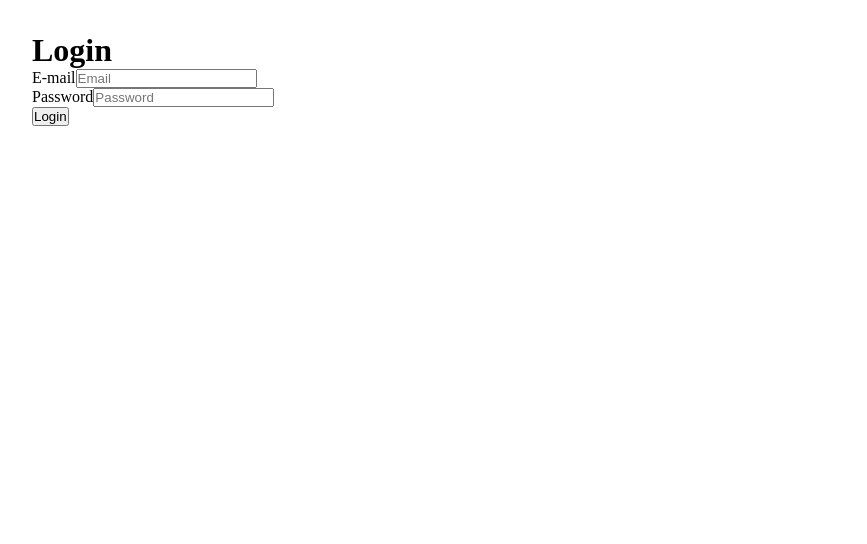
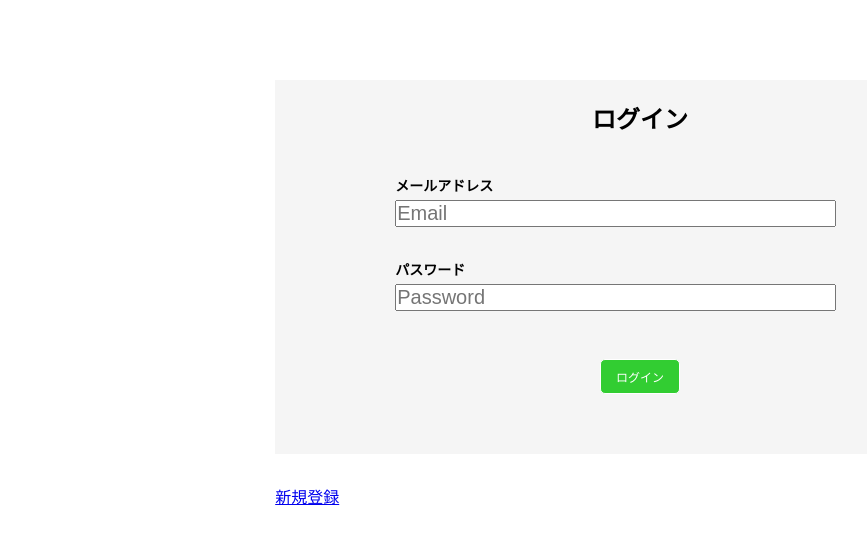
Before and after one commit to KaitoYam/practice, a React (Create React App) app in the folder metal_slime_app/: page /login in a window 1280 px wide. Shown: the top 544 px of the page, without its empty margins (0-867 px from the left). Built offline with nearby package versions, Linux system fonts and the light colour scheme; no server answers.

Commit message:
12/24 サインイン・ログインページのCSS　書き込み完了　シンプルに仕上げました!!

```diff
--- a/metal_slime_app/src/pages/Login.js
+++ b/metal_slime_app/src/pages/Login.js
@@ -1,8 +1,10 @@
-import React, { useState,useContext } from 'react'
-import { Redirect } from 'react-router-dom'
+import React, { useState, useContext } from 'react'
+import { Redirect, Link } from 'react-router-dom'
 import { AuthContext } from '../AuthService'
 
 import firebase from '../config/Firebase'
+
+import './style.css'
 
 const Login = ({ history }) => {
 
@@ -23,16 +25,17 @@ const Login = ({ history }) => {
     const user = useContext(AuthContext)
 
     if (user) {
-        return <Redirect to ="/Room" />
+        return <Redirect to="/Room" />
     }
 
     return (
-        <div>
-            <h1>Login</h1>
-            <form onSubmit={handleSubmit} >
-                <div>
-                    <label htmlFor='email'>E-mail</label>
+        <div className='signlog-page'>
+            <form onSubmit={handleSubmit} className='signlog-form' >
+                <h1 id='title' className='signlog-title'>ログイン</h1>
+                <div className='signlog-input'>
+                    <p className='signlog-name'>メールアドレス</p>
                     <input
+                        className='input-name'
                         type='email'
                         id='email'
                         name='email'
@@ -42,9 +45,10 @@ const Login = ({ history }) => {
                         }}
                     />
                 </div>
-                <div>
-                    <label htmlFor='password'>Password</label>
+                <div className='signlog-input'>
+                    <p className='signlog-name'>パスワード</p>
                     <input
+                        className='input-name'
                         type='password'
                         id='password'
                         name='password'
@@ -54,8 +58,11 @@ const Login = ({ history }) => {
                         }}
                     />
                 </div>
-                <button type='submit'>Login</button>
+                <button type='submit' className='signlog-button'>ログイン</button>
             </form>
+            <footer className='signlog'>
+                <p><Link to='/signUp'>新規登録</Link></p>
+            </footer>
         </div>
     )
 }
--- a/metal_slime_app/src/pages/SignUp.js
+++ b/metal_slime_app/src/pages/SignUp.js
@@ -1,6 +1,9 @@
 import React, { useState } from 'react'
+import { Link } from 'react-router-dom'
 
 import firebase from '../config/Firebase'
+
+import './style.css'
 
 const SignUp = () => {
 
@@ -18,16 +21,17 @@ const SignUp = () => {
             })
             .catch(err => {
                 console.log(err)
-        })
+            })
     }
 
     return (
-        <div>
-            <h1>Sign Up</h1>
-            <form onSubmit={handleSubmit}>
-                <div>
-                    <label htmlFor='name'>Name</label>
+        <div className='signlog-page'>
+            <form onSubmit={handleSubmit} className='signlog-form'>
+            <h1 id='title' className='signlog-title'>新規登録</h1>
+                <div className='signlog-input'>
+                    <p className='signlog-name'>名前</p>
                     <input
+                    className='input-name'
                         name='name'
                         type='name'
                         id='name'
@@ -37,9 +41,10 @@ const SignUp = () => {
                         }}
                     />
                 </div>
-                <div>
-                    <label htmlFor='email'>E-mail</label>
+                <div className='signlog-input'>
+                    <p className='signlog-name'>メールアドレス</p>
                     <input
+                    className='input-name'
                         name='email'
                         type='email'
                         id='email'
@@ -49,9 +54,10 @@ const SignUp = () => {
                         }}
                     />
                 </div>
-                <div>
-                    <label htmlFor='password'>Password</label>
+                <div className='signlog-input'>
+                    <p className='signlog-name'>パスワード</p>
                     <input
+                    className='input-name'
                         name='password'
                         type='password'
                         id='password'
@@ -61,8 +67,11 @@ const SignUp = () => {
                         }}
                     />
                 </div>
-                <button type='submit'>Sign Up</button>
+                <button type='submit'　className='signlog-button'>新規登録</button>
             </form>
+            <footer className='signlog'>
+                <p><Link to='/login'>ログインはこちら。</Link></p>
+            </footer>
         </div>
     )
 }
--- a/metal_slime_app/src/pages/style.css
+++ b/metal_slime_app/src/pages/style.css
@@ -8,6 +8,16 @@
 body {
     margin: 2rem;
 }
+
+/* ----- 共通-------- */
+
+#title {
+    font-size: 24px;
+}
+
+/* ----- 共通-------- */
+
+
 
 .tab_radio{
     /*ラジオボタンは表示しない*/
@@ -80,6 +90,61 @@ iframe {
     width: 100%;
     height: 100%;
 }
+
+/* サインイン・ログインページ
+------------------*/
+.signlog-page {
+    width: 60%;
+    margin: 5rem auto;
+}
+.signlog-form {
+    text-align: center;
+    padding: 20px 40px 60px;
+    background-color: whitesmoke;
+}
+.signlog-title {
+    margin-bottom: 40px;
+}
+.signlog-input {
+    text-align: left;
+    padding: 0 80px;
+    margin-bottom: 2rem;
+}
+
+.signlog-name {
+    font-size: 14px;
+    font-weight: bold;
+    margin-bottom: 5px;
+}
+.input-name {
+    width: 90%;
+    font-size: 20px;
+}
+
+.signlog-button {
+    font-size: 12px;
+    background-color: limegreen;
+    padding: 8px 15px;
+    border-radius: 5px;
+    border: 1px solid ;
+    color: #fff;
+    margin-top: 1rem;
+}
+.signlog-button:hover {
+    opacity: .9;
+}
+/* サインイン・ログインページ
+------------------ */
+
+
+/* 新規登録・ログイン　移動タグ
+------------------- */
+.signlog {
+    padding: 30px 0;
+}
+/* 新規登録・ログイン　移動タグ
+------------------- */
+
 
 /*====================
 PCを基本設計にする
```
Also changed, not shown: 1 other file (tests, documents, lock files or other folders).
